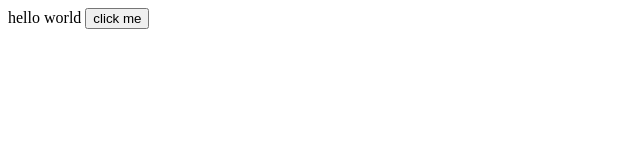
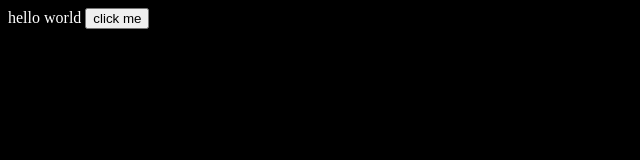
Before and after one commit to calm1205/web-components, a website: page index.html in a window 1280 px wide. Shown: the whole page, without its empty margins (0-640 px from the left). Drawn offline with Linux system fonts and the light colour scheme.

Commit message:
set style

```diff
--- a/index.html
+++ b/index.html
@@ -5,6 +5,15 @@
     <meta name="viewport" content="width=device-width, initial-scale=1.0" />
     <title>web component</title>
     <script src="./main.js" type="module"></script>
+    <style>
+      html,
+      body {
+        background-color: black;
+      }
+      * {
+        color: white;
+      }
+    </style>
   </head>
   <body>
     hello world
```
